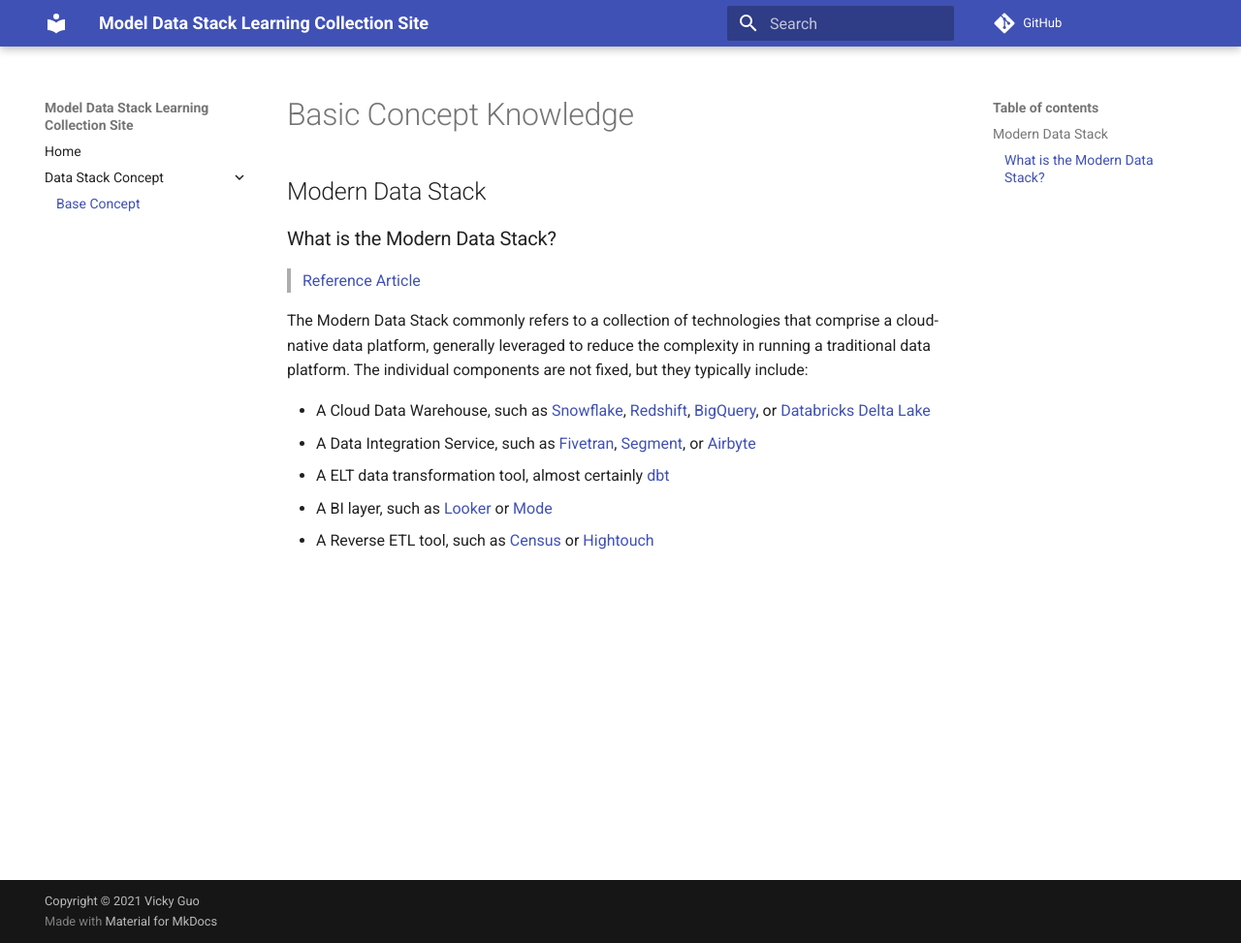
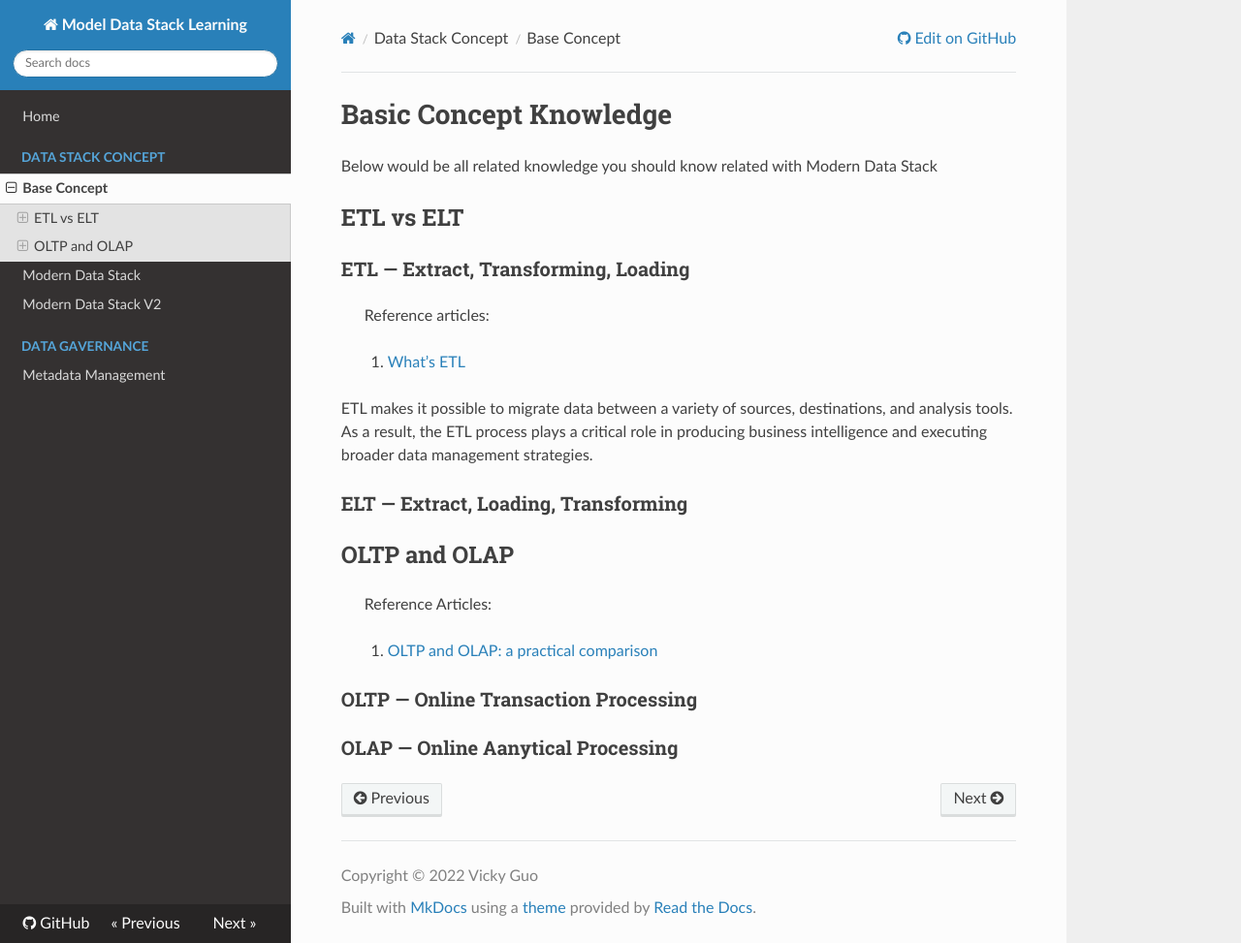
Before and after one commit to VickyGuo0907/datastack-learning, an MkDocs documentation site: the page built from docs/concept/base-concept.md, in a window 1280 px wide and 973 px high. Shown: the whole window at 97% size. Built offline with MkDocs 1.6.1, drawn with Linux system fonts in a browser that asks for light colours; nearby versions of some CDN libraries; comment, search, counter and statistics services are not loaded.

```diff
--- a/docs/concept/base-concept.md
+++ b/docs/concept/base-concept.md
@@ -1,15 +1,29 @@
 # Basic Concept Knowledge
 
-## Modern Data Stack
+Below would be all related knowledge you should know related with Modern Data Stack
 
 
-### What is the Modern Data Stack?
->[Reference Article](https://continual.ai/post/the-future-of-the-modern-data-stack)
+## ETL vs ELT
 
-The Modern Data Stack commonly refers to a collection of technologies that comprise a cloud-native data platform, generally leveraged to reduce the complexity in running a traditional data platform. The individual components are not fixed, but they typically include:
+### ETL --- Extract, Transforming, Loading
 
-* A Cloud Data Warehouse, such as [Snowflake](https://www.snowflake.com/), [Redshift](https://aws.amazon.com/pm/redshift), [BigQuery](https://cloud.google.com/bigquery), or [Databricks Delta Lake](https://databricks.com/product/delta-lake-on-databricks)
-* A Data Integration Service, such as [Fivetran](http://fivetran.com/), [Segment](http://segment.com/), or [Airbyte](http://airbyte.io/)
-* A ELT data transformation tool, almost certainly [dbt](https://www.getdbt.com/)
-* A BI layer, such as [Looker](https://looker.com/) or [Mode](http://mode.com/)
-* A Reverse ETL tool, such as [Census](http://getcensus.com/) or [Hightouch](http://hightouch.io/)
+> Reference articles:
+>
+> 1. [What's ETL](https://www.talend.com/resources/what-is-etl/)
+
+ETL makes it possible to migrate data between a variety of sources, destinations, and analysis tools. As a result, the ETL process plays a critical role in producing business intelligence and executing broader data management strategies.
+
+
+### ELT --- Extract, Loading, Transforming
+
+
+## OLTP and OLAP
+
+> Reference Articles:
+>
+> 1. [OLTP and OLAP: a practical comparison](https://www.stitchdata.com/resources/oltp-vs-olap/)
+
+### OLTP --- Online Transaction Processing
+
+
+### OLAP --- Online Aanytical Processing
--- a/mkdocs.yml
+++ b/mkdocs.yml
@@ -1,12 +1,12 @@
-site_name: Model Data Stack Learning Collection Site
+site_name: Model Data Stack Learning
 site_description: Learning Materials
 site_author: 'Vicky Guo'
 
 theme:
-  name: 'material'
+  name: 'readthedocs'
 
 
-copyright: 'Copyright &copy; 2021 Vicky Guo'
+copyright: 'Copyright &copy; 2022 Vicky Guo'
 
 repo_name: 'GitHub'
 docs_dir: docs/
@@ -35,3 +35,7 @@ nav:
   - Home: index.md
   - Data Stack Concept:
     - Base Concept: concept/base-concept.md
+    - Modern Data Stack: concept/modern-data-stack.md
+    - Modern Data Stack V2: concept/modern-data-stack-v2.md
+  - Data Gavernance:
+    - Metadata Management: datagov/metadata-tools.md
```
Also changed, not shown: docs/concept/modern-data-stack-v2.md (added, +49 -0 lines), docs/concept/modern-data-stack.md (added, +81 -0 lines), docs/datagov/metadata-tools.md (added, +7 -0 lines), docs/concept/imgs/data-stack-ai.png (added), docs/concept/imgs/modern-data-stack.png (renamed from docs/imgs/modern-data-stack.jpeg).
